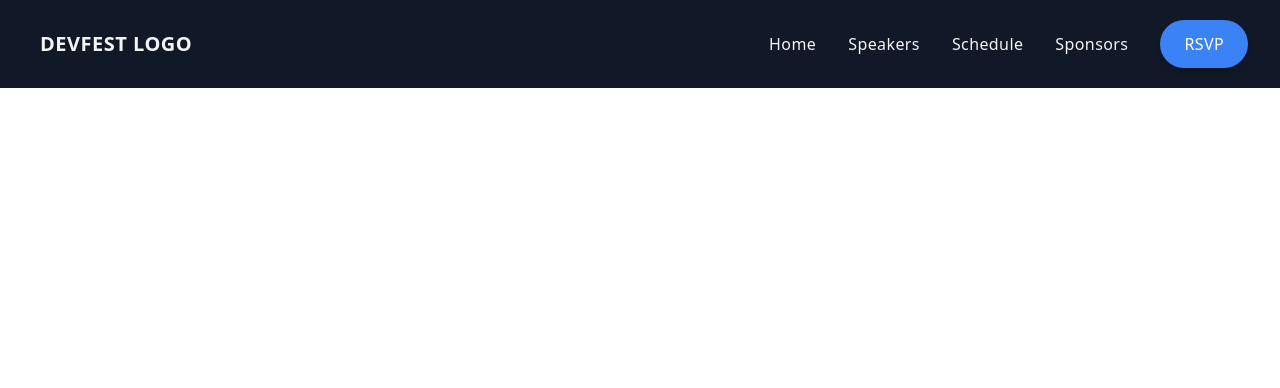
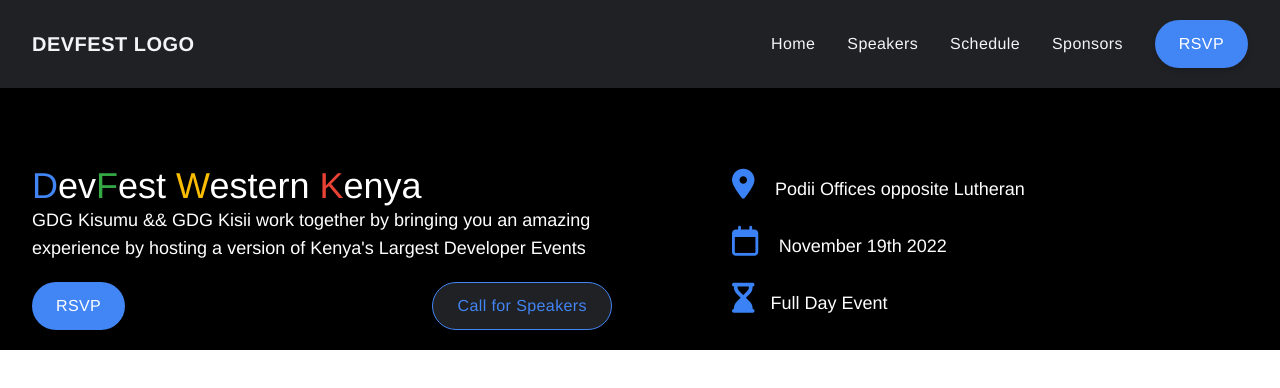
Before and after one commit to heza-ru/devfest-western-kenya, a website: page index.html in a window 1280 px wide. Drawn offline with nearby package versions, Linux system fonts and the light colour scheme.

Commit message:
added a hero section

```diff
--- a/index.html
+++ b/index.html
@@ -4,17 +4,19 @@
     <meta charset="UTF-8">
     <meta http-equiv="X-UA-Compatible" content="IE=edge">
     <meta name="viewport" content="width=device-width, initial-scale=1.0">
+    <link rel="stylesheet" href="style.css">
     <script src="https://cdn.tailwindcss.com"></script>
+    <link rel="stylesheet" href="https://cdnjs.cloudflare.com/ajax/libs/font-awesome/6.2.0/css/all.min.css" integrity="sha512-xh6O/CkQoPOWDdYTDqeRdPCVd1SpvCA9XXcUnZS2FmJNp1coAFzvtCN9BmamE+4aHK8yyUHUSCcJHgXloTyT2A==" crossorigin="anonymous" referrerpolicy="no-referrer" />
     <title>Document</title>
 </head>
 <body>
 
-    <div class="bg-gray-900">
-        <div class="px-4 py-5 mx-auto sm:max-w-xl md:max-w-full lg:max-w-screen-xl md:px-24 lg:px-8">
-          <div class="relative flex items-center justify-between">
+    <div class="bg-[#202124] w-full   ">
+        <div class="px-4 py-5 mx-auto sm:max-w-xl md:max-w-full  lg:max-w-screen-xl md:px-24 lg:px-8">
+          <div class="relative   flex items-center justify-between">
             <a href="/" aria-label="Company" title="Company" class="inline-flex items-center">
 
-              <span class="ml-2 text-xl font-bold tracking-wide text-gray-100 uppercase">DevFest Logo</span>
+              <span class="  text-xl font-bold tracking-wide text-gray-100 uppercase">DevFest Logo</span>
             </a>
             <ul class="flex items-center hidden space-x-8 lg:flex">
               <li><a href="/" aria-label="Our product" title="Our product" class="font-medium tracking-wide text-gray-100 transition-colors duration-200 hover:text-teal-accent-400">Home</a></li>
@@ -24,7 +26,7 @@
               <li>
                 <a
                   href="/"
-                  class="inline-flex items-center justify-center h-12 px-6 font-medium tracking-wide text-white transition duration-200 rounded-full shadow-md bg-blue-500 hover:bg-deep-purple-accent-700 focus:shadow-outline focus:outline-none"
+                  class="inline-flex items-center justify-center h-12 px-6 font-medium tracking-wide text-white transition duration-200 rounded-full shadow-md bg-[#4285F4] hover:bg-deep-purple-accent-700 focus:shadow-outline focus:outline-none"
                   aria-label="Sign up"
                   title="Sign up"
                 >
@@ -91,7 +93,49 @@
             </div>
           </div>
         </div>
+
       </div>
+      </div>
+
+      <!-- hero section -->
+
+      <div class="hero grid grid-cols-2 gap-14  px-4 py-5 mx-auto sm:max-w-xl md:max-w-full  lg:max-w-screen-xl md:px-24 lg:px-8">
+        <div>
+          <h1 class="text-4xl"><span class="text-[#4285F4]">D</span>ev<span class="text-[#34A843]">F</span>est <span class="text-[#FBBC04]">W</span>estern <span class="text-[#EA4335]">K</span>enya</h1>
+          <p class="text-lg">GDG Kisumu && GDG Kisii work together by bringing you an amazing experience by hosting a version of Kenya's Largest Developer Events</p>
+
+           <div class=" flex mt-5  justify-between">
+            <a
+            href="/"
+            class="inline-flex items-center justify-center h-12 px-6 font-medium tracking-wide text-white bg-[#4285F4] transition duration-200 rounded-full shadow-md bg-c hover:bg-deep-purple-accent-700 focus:shadow-outline focus:outline-none"
+            aria-label="Sign up"
+            title="Sign up"
+          >
+           RSVP
+          </a>
+
+          <a
+          href="/"
+          class="btn inline-flex items-center justify-center h-12 px-6 font-medium tracking-wide text-[#4285F4] transition duration-200 rounded-full shadow-md bg-[#202124] hover:bg-deep-purple-accent-700 focus:shadow-outline focus:outline-none"
+          aria-label="Sign up"
+          title="Sign up"
+        >
+        Call for Speakers
+        </a>
+
+           </div>
+
+        </div>
+        <div class="left ml-16">
+         <i class="text-blue-500 text-3xl fa-solid fa-location-dot"></i> <span class="ml-4 text-lg">Podii Offices opposite Lutheran</span> <br>
+         <i class="text-blue-500 mt-5 text-3xl fa-regular fa-calendar"></i> <span class="ml-4 text-lg">November 19th 2022 <br>
+         <i class="text-blue-500 mt-5 text-3xl fa-solid fa-hourglass-end"></i><span class="ml-4 text-lg">Full Day Event<br>
+
+
+        </div>
+
+      </div>
+
 
 </body>
 </html>
--- /dev/null
+++ b/style.css
@@ -0,0 +1,17 @@
+*{
+
+    font-family: Helvetica;
+
+    color: white;
+}
+.hero{
+    background-color:black;
+}
+.hero h1,.hero .left{
+    margin-top: 58px;
+}
+
+
+.btn{
+    border: 1px solid #4285F4;
+}
```
